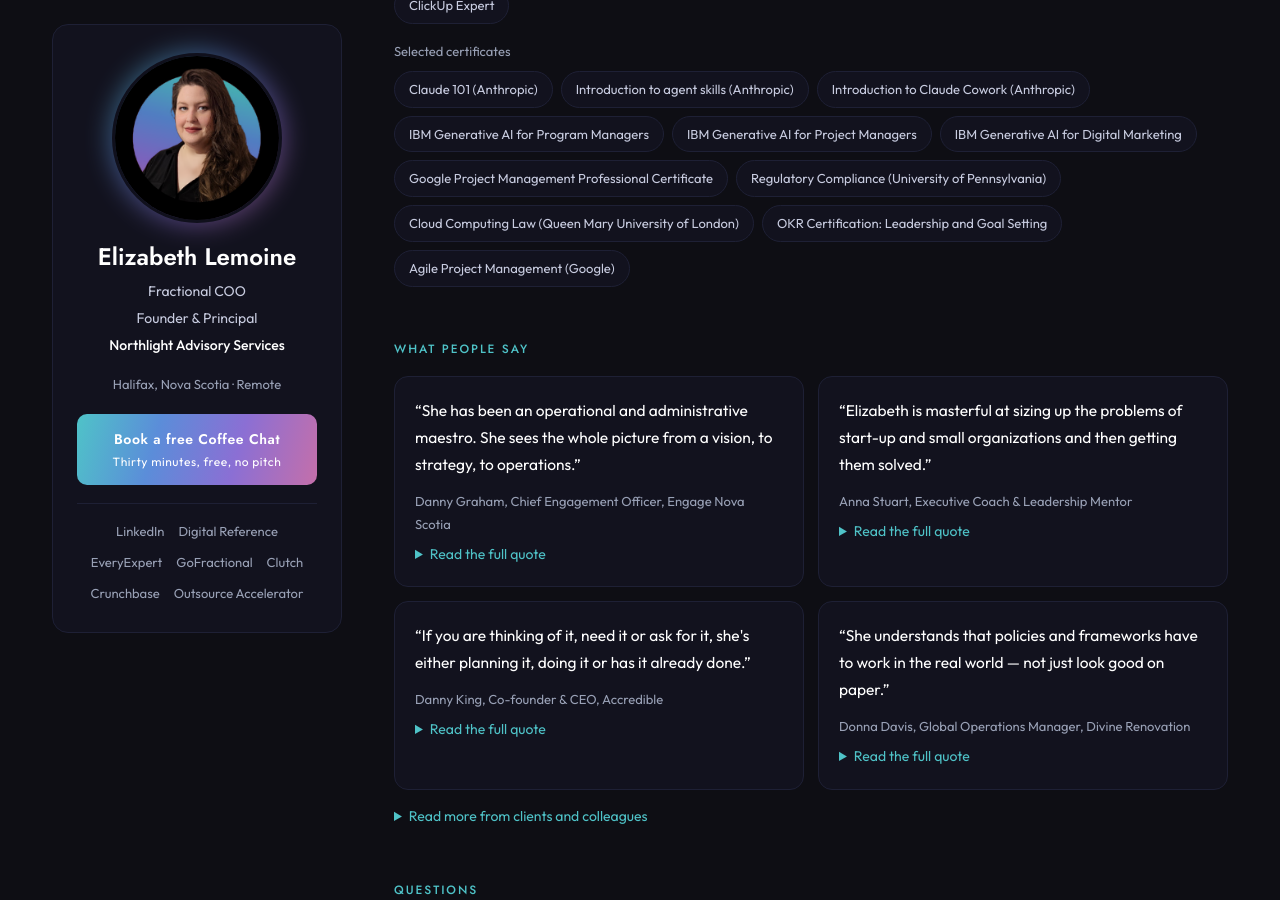
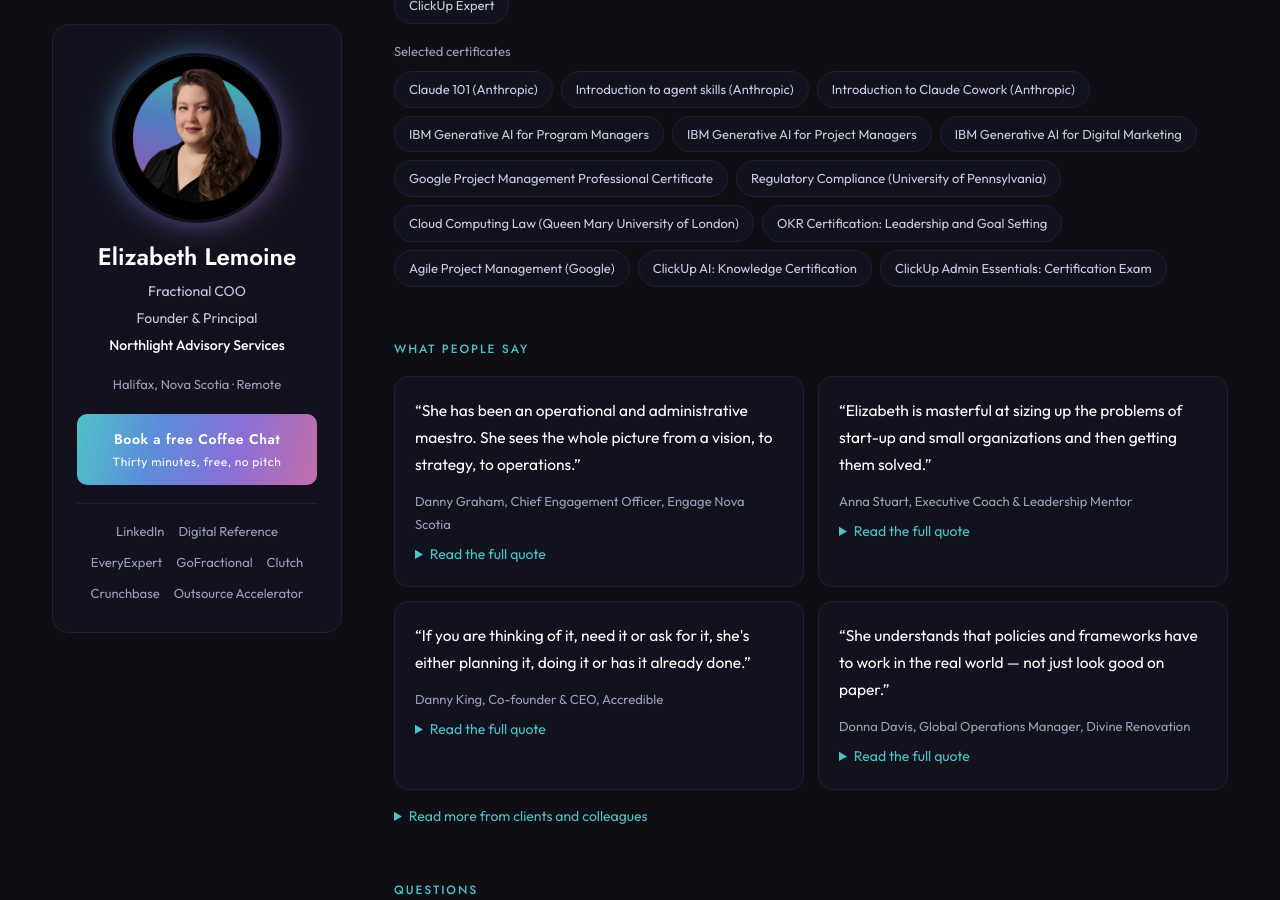
Before and after one commit to elizabethlemoine33-commits/bynorthlight-site, a Jekyll site: the page built from about.html, in a window 1280 px wide and 900 px high, scrolled down 3336 px. Built offline with Jekyll 4.4.1, drawn with Linux system fonts in a browser that asks for light colours.

Commit message:
About page: link ClickUp Expert and add ClickUp AI and Admin certificates
Co-Authored-By: Claude Sonnet 5.5 <noreply@anthropic.com>

```diff
--- a/about.html
+++ b/about.html
@@ -332,7 +332,7 @@ head_extra: |
     <a href="https://www.salesforce.com/trailblazer/erandell" target="_blank" rel="noopener">Salesforce Trailblazer · Ranger · 163 badges</a>
     <a href="https://www.credly.com/users/elizabeth-randell-lemoine" target="_blank" rel="noopener">Google Cloud: Gemini Enterprise application</a>
     <a href="https://me.developers.google.com/u/105920909428240486985" target="_blank" rel="noopener">Google Developer Program</a>
-    <span>ClickUp Expert</span>
+    <a href="https://verify.skilljar.com/c/ty6usqg9d5dr" target="_blank" rel="noopener">ClickUp Expert</a>
   </div>
   <p class="ab-credlabel">Selected certificates</p>
   <div class="ab-cred">
@@ -347,6 +347,8 @@ head_extra: |
     <a href="https://www.coursera.org/account/accomplishments/specialization/L6SFSPE6BCP5" target="_blank" rel="noopener">Cloud Computing Law (Queen Mary University of London)</a>
     <a href="https://www.coursera.org/account/accomplishments/verify/JPQ3C7N6B2TS" target="_blank" rel="noopener">OKR Certification: Leadership and Goal Setting</a>
     <a href="https://www.coursera.org/account/accomplishments/verify/N3AKW2JWPLP8" target="_blank" rel="noopener">Agile Project Management (Google)</a>
+    <a href="https://verify.skilljar.com/c/fsaamc4mf2j5" target="_blank" rel="noopener">ClickUp AI: Knowledge Certification</a>
+    <a href="https://verify.skilljar.com/c/oh26ma7p8xhr" target="_blank" rel="noopener">ClickUp Admin Essentials: Certification Exam</a>
   </div>
 
   <h2 class="ab-label">What people say</h2>
```
